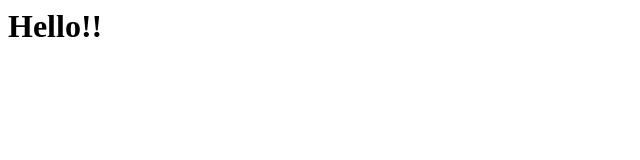
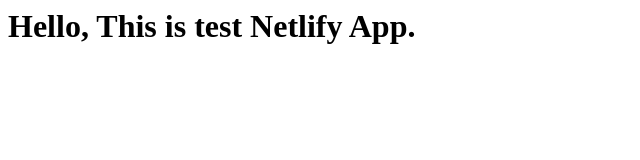
Before and after one commit to abhishek-onsweb/netlifyTest, a plain HTML site: page index.html in a window 1280 px wide. Shown: the whole page, without its empty margins (0-640 px from the left). Drawn offline with Linux system fonts and the light colour scheme.

Commit message:
Update index.html

```diff
--- a/index.html
+++ b/index.html
@@ -1 +1 @@
-<h1>Hello!!</h1>
+<h1>Hello, This is test Netlify App.</h1>
```
